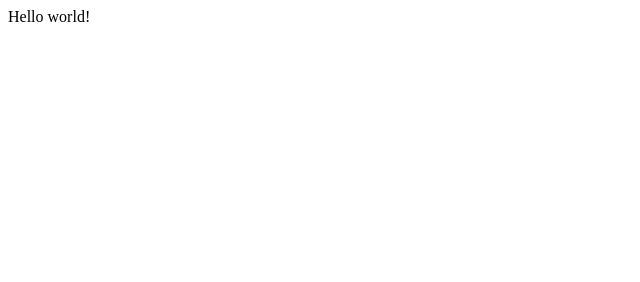
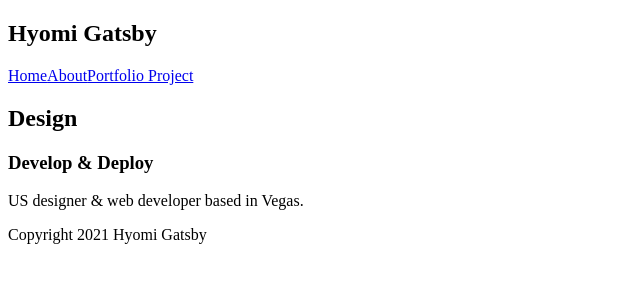
Before and after one commit to hyomiTheTech/hyomi_gatsby, a Gatsby site: page / in a window 1280 px wide. Shown: the whole page, without its empty margins (0-640 px from the left). Built offline with nearby package versions, Linux system fonts and the light colour scheme; Gatsby itself is replaced by a stand-in of ours.

Commit message:
Initial commit and create basic pages using gatsby starter

```diff
--- /dev/null
+++ b/src/component/Layout.js
@@ -0,0 +1,16 @@
+import React from 'react'
+import Navbar from './Navbar'
+
+export default function Layout ({ children }) {
+    return (
+        <div className="layout">
+            <Navbar />
+            <div className="content" >
+                {children}
+            </div>
+            <footer>
+                <p>Copyright 2021 Hyomi Gatsby</p>
+            </footer>
+        </div>
+    )
+}
--- /dev/null
+++ b/src/component/Navbar.js
@@ -0,0 +1,15 @@
+import { Link } from 'gatsby'
+import React from 'react'
+
+export default function Navbar() {
+    return (
+        <nav>
+            <h1>Hyomi Gatsby</h1>
+            <div className="links">
+                <Link to="/">Home</Link>
+                <Link to="/about">About</Link>
+                <Link to="/projects">Portfolio Project</Link>
+            </div>
+        </nav>
+    )
+}
--- a/src/pages/index.js
+++ b/src/pages/index.js
@@ -1,5 +1,16 @@
 import React from "react"
+import Layout from '../component/Layout'
 
 export default function Home() {
-  return <div>Hello world!</div>
+  return (
+    <Layout>
+      <section>
+        <div>
+          <h2>Design</h2>
+          <h3>Develop & Deploy</h3>
+          <p> US designer & web developer based in Vegas.</p>
+        </div>
+      </section>
+    </Layout>
+  )
 }
```
Also changed, not shown: src/pages/404.js (added, +13 -0 lines), src/pages/about.js (added, +15 -0 lines), src/pages/projects/index.js (added, +13 -0 lines), src/pages/test.js (added, +12 -0 lines).
